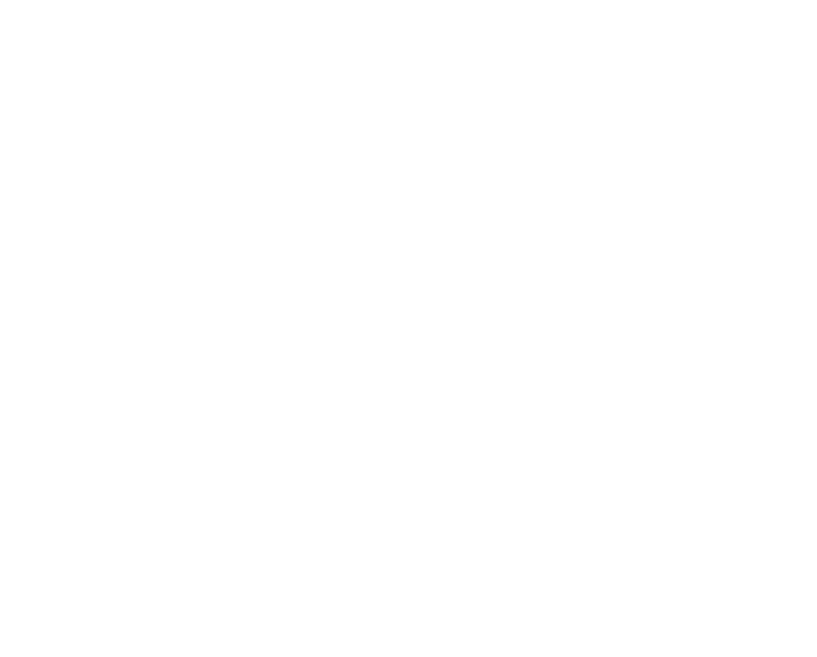
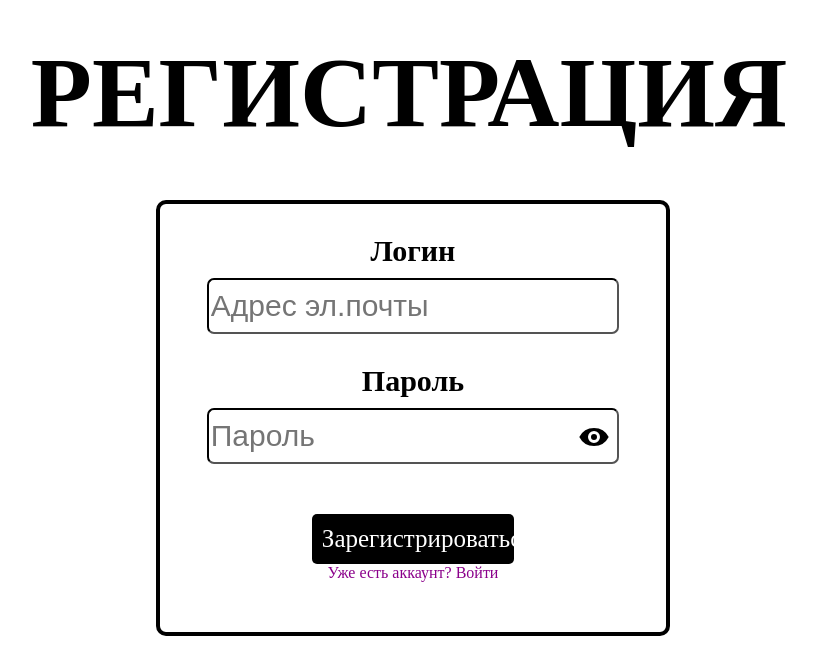
Before and after one commit to p3rfect/ASPZIZ-React-app, a React (Create React App) app: page /registration in a window 1280 px wide. Shown: the part 143-800 px from the top of the page, without its empty margins (231-1048 px from the left). Built offline with nearby package versions, Linux system fonts and the light colour scheme; a web font is replaced by a local one.

Commit message:
Registration added

```diff
--- a/src/App.js
+++ b/src/App.js
@@ -11,6 +11,7 @@
             <Route path="/" element={<Login/>}/>
             <Route path="registration" element={<Registration/>}/>
             <Route path="info" element={<UserInfo/>}/>
+            <Route path="error" element={<NotFound/>}/>
             <Route path="*" element={<NotFound/>}/>
         </Routes>
     </BrowserRouter>
--- /dev/null
+++ b/src/jwt.js
@@ -0,0 +1,33 @@
+export async function getTokenAsync(email, password) {
+    // получаем данные формы и фомируем объект для отправки
+    const formData = new FormData();
+    formData.append("grant_type", "password");
+    formData.append("email", email);
+    formData.append("password", password);
+
+    // отправляет запрос и получаем ответ
+    const response = await fetch("https://localhost:44387/token", {
+        method: "POST",
+        headers: {"Accept": "application/json"},
+        body: formData,
+        mode: "cors"
+    });
+    // получаем данные
+    const data = await response.json();
+
+    // если запрос прошел нормально
+    if (response.ok === true) {
+
+        // изменяем содержимое и видимость блоков на странице
+        // document.getElementById("userName").innerText = data.email;
+        // document.getElementById("userInfo").style.display = "block";
+        // document.getElementById("loginForm").style.display = "none";
+        // сохраняем в хранилище sessionStorage токен доступа
+        sessionStorage.setItem("tokenKey", data.access_token);
+        // console.log(data.access_token, "!!!!!!");
+
+    } else {
+        // если произошла ошибка, из errorText получаем текст ошибки
+        throw new Error("Error: " + response.status + data.errorText)
+    }
+}
--- a/src/pages/Login.jsx
+++ b/src/pages/Login.jsx
@@ -3,50 +3,18 @@
 import MyButton from "../components/UI/button/MyButton";
 import MyForm from "../components/UI/form/MyForm";
 import {Link, useNavigate} from "react-router-dom";
+import {getTokenAsync} from "../jwt.js"
 function Login() {
 
     let email = '', password = '', tokenKey;
     const route = useNavigate()
     const login = async () => {
         try{
-            await getTokenAsync()
+            await getTokenAsync(email, password)
             route("/info")
         } catch(e){
             console.log(e);
-        }
-    }
-
-    async function getTokenAsync() {
-        // получаем данные формы и фомируем объект для отправки
-        const formData = new FormData();
-        formData.append("grant_type", "password");
-        formData.append("email", email);
-        formData.append("password", password);
-
-        // отправляет запрос и получаем ответ
-        const response = await fetch("https://localhost:44387/token", {
-            method: "POST",
-            headers: {"Accept": "application/json"},
-            body: formData,
-            mode: "cors"
-        });
-        // получаем данные
-        const data = await response.json();
-
-        // если запрос прошел нормально
-        if (response.ok === true) {
-
-            // изменяем содержимое и видимость блоков на странице
-            // document.getElementById("userName").innerText = data.email;
-            // document.getElementById("userInfo").style.display = "block";
-            // document.getElementById("loginForm").style.display = "none";
-            // сохраняем в хранилище sessionStorage токен доступа
-            sessionStorage.setItem(tokenKey, data.access_token);
-            // console.log(data.access_token, "!!!!!!");
-
-        } else {
-            // если произошла ошибка, из errorText получаем текст ошибки
-            throw new Error("Error: " + response.status + data.errorText)
+            route("/error")
         }
     }
 
--- a/src/pages/NotFound.jsx
+++ b/src/pages/NotFound.jsx
@@ -3,7 +3,7 @@
 const NotFound = () => {
     return (
         <div>
-            <h1 style={{textAlign: "center", fontSize: "50px"}}>ERROR 404: NOT FOUND</h1>
+            <h1 style={{textAlign: "center", fontSize: "50px"}}>OOPS... SOMETHING WENT WRONG</h1>
         </div>
     );
 };
--- a/src/pages/Registration.jsx
+++ b/src/pages/Registration.jsx
@@ -1,9 +1,59 @@
 import React from 'react';
+import MyForm from "../components/UI/form/MyForm";
+import MyInput from "../components/UI/input/MyInput";
+import MyButton from "../components/UI/button/MyButton";
+import {Link, useNavigate} from "react-router-dom";
+import {getTokenAsync} from "../jwt";
 
 const Registration = () => {
+    let email = '', password = '';
+    const route = useNavigate()
+
+    const register = async () => {
+        try {
+            const formData = new FormData();
+            formData.append("grant_type", "password");
+            formData.append("email", email);
+            formData.append("password", password);
+
+            const response = await fetch("https://localhost:44387/register", {
+                method: "POST",
+                headers: {"Accept": "application/json"},
+                body: formData,
+                mode: "cors"
+            });
+            const data = await response.json()
+
+            if (response.ok) {
+                await getTokenAsync(email, password)
+                route("/info")
+            } else {
+                throw new Error("Error: " + response.status + data.errorText)
+            }
+        } catch (e){
+            console.log(e);
+            route("/error")
+        }
+    }
+
+    const setEmail = function(newValue){
+        email = newValue
+    }
+    const setPassword = function(newValue){
+        password = newValue
+    }
+
     return (
-        <div>
-
+        <div style={{textAlign: "center", verticalAlign: "center", alignContent: "center"}}>
+            <h1 style={{fontSize: "100px", marginTop: "170px", marginBottom: "0px", color: "black", outlineWidth: "100px solid #666"}}>РЕГИСТРАЦИЯ</h1>
+            <MyForm list={[
+                <MyInput type="text" title="Логин" passValue={setEmail} placeholder="Адрес эл.почты" key={1}/>,
+                <MyInput type="password" title="Пароль" passValue={setPassword} placeholder="Пароль" key={2}/>,
+                <MyButton onClick={register} value="Зарегистрироваться" style={{width: "40%"}} key={3}></MyButton>,
+                <Link to="/" style={{cursor: "pointer", color: "darkmagenta", textDecoration: "none"}} key={4}>Уже есть аккаунт? Войти</Link>
+            ]} style={{border: "4px solid", borderRadius: "10px",
+                paddingBottom: "50px", width: "40%", marginLeft: "30%", marginTop: "50px"}}>
+            </MyForm>
         </div>
     );
 };
```
